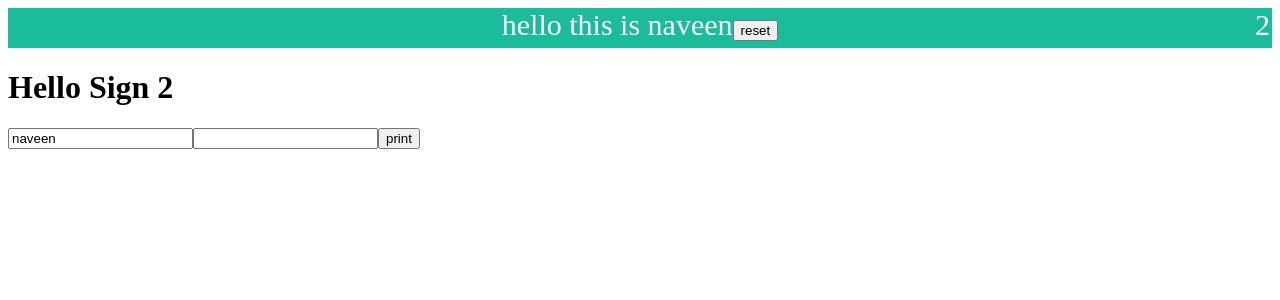
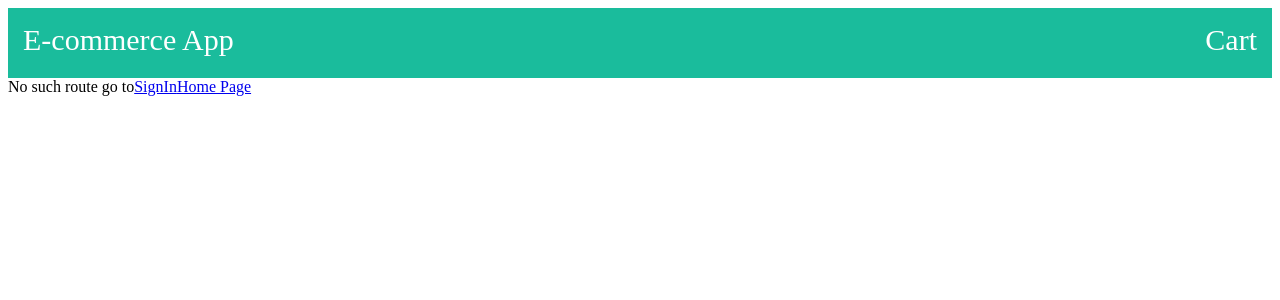
Before and after one commit to jayavarapunaveen/react-tutorial, a React (Create React App) app: page /signin in a window 1280 px wide. Shown: the top 300 px of the page. Built offline with nearby package versions, Linux system fonts and the light colour scheme.

Commit message:
Product list

```diff
--- a/package.json
+++ b/package.json
@@ -3,9 +3,12 @@
   "version": "0.1.0",
   "private": true,
   "dependencies": {
+    "@material-ui/core": "^4.11.4",
+    "@material-ui/icons": "^4.11.2",
     "@testing-library/jest-dom": "^5.12.0",
     "@testing-library/react": "^11.2.6",
     "@testing-library/user-event": "^12.8.3",
+    "axios": "^0.21.1",
     "react": "^17.0.2",
     "react-dom": "^17.0.2",
     "react-redux": "^7.2.4",
--- a/src/Routes.js
+++ b/src/Routes.js
@@ -1,8 +1,6 @@
 import React from 'react';
 import { Link, Route, Switch } from 'react-router-dom';
-import App from './components/App/App';
-import SignIn from './components/Signin/Singin'
-import Demo from './components/HOCDEMO/Demo';
+import ProductList from './components/ProductList/ProductList';
 
 function PageNotFound(props) {
   return (
@@ -16,9 +14,8 @@ function PageNotFound(props) {
 
 const Routes = () => (
   <Switch>
-    <Route path="/signin" component={SignIn} />
-    <Route path="/demo" component={Demo} />
-    <Route path="/" exact component={App} />
+
+    <Route path="/" exact component={ProductList} />
     <Route path="*" component={PageNotFound} />
   </Switch>
 );
--- a/src/components/Header/header.component.css
+++ b/src/components/Header/header.component.css
@@ -1,12 +1,17 @@
 .header {
-    text-align: center;
     background: #1abc9c;
     color: white;
     font-size: 30px;
     height: 40px;
+    display: flex;
+    justify-content: space-between;
+    padding: 15px;
   }
 
-  .leftAli{
-      position: absolute;
-      right:10px
-  }
+ .app-title{
+
+ }
+
+ .app-options{
+
+ }
--- a/src/components/Header/header.component.js
+++ b/src/components/Header/header.component.js
@@ -1,6 +1,4 @@
 import React from 'react';
-import { connect } from 'react-redux';
-import { RESET_COUNT } from '../../redux/actions/action-types';
 import './header.component.css';
 
 class Header extends React.Component {
@@ -8,26 +6,18 @@ class Header extends React.Component {
     constructor(props) {
         super(props);
     }
-    resetCount = () => {
-        console.log('...')
-        this.props.resetCount();
-    }
 
     render() {
         return (<div className="header">
-            hello this is naveen
-            <span className="leftAli">{this.props.displayCount}</span>
-            <button onClick={this.resetCount}>reset</button>
-
+            <div className="app-title">
+                E-commerce App
+            </div>
+            <div className="app-options">
+                Cart
+            </div>
         </div>);
     }
 }
 
-const mapStoreToProps = ({ test1 }) => ({
-    displayCount: test1.displayCount
-})
-const mapDispatchToProp = (dispatch) => ({
-    resetCount: () => dispatch({ type: RESET_COUNT })
-})
 
-export default connect(mapStoreToProps, mapDispatchToProp)(Header);
+export default Header;
--- /dev/null
+++ b/src/components/ProductCard/ProductCard.js
@@ -0,0 +1,19 @@
+
+import React from 'react';
+function ProductCard(props) {
+    let cardStyles = {
+        padding: "25px",
+        border: "1px solid red"
+    }
+
+    return (
+        <div style={
+            cardStyles
+        }>
+            <h2>{props.title}</h2>
+            <img src={props.image} />
+        </div>
+    );
+}
+
+export default ProductCard;
--- /dev/null
+++ b/src/components/ProductList/ProductList.js
@@ -0,0 +1,39 @@
+
+import React from 'react';
+import axios from 'axios';
+import ProductCard from '../ProductCard/ProductCard';
+
+class ProductList extends React.Component {
+
+
+    constructor(props) {
+        super(props);
+        this.state = {
+            products: []
+        }
+    }
+    componentDidMount() {
+        axios.get('https://fakestoreapi.com/products')
+            .then(response => {
+                console.log(response)
+                this.setState({ products: response.data })
+            });
+    }
+
+    render() {
+        const { products } = this.state
+        return (<h1>
+            {products.map(eachProduct => {
+                return (<ProductCard {...eachProduct}></ProductCard>);
+
+            })}
+
+
+
+
+        </h1>)
+    }
+}
+
+
+export default ProductList;
```
Also changed, not shown: src/components/ProductCard/ProductCard.css (added), 1 other file (tests, documents, lock files or other folders).
